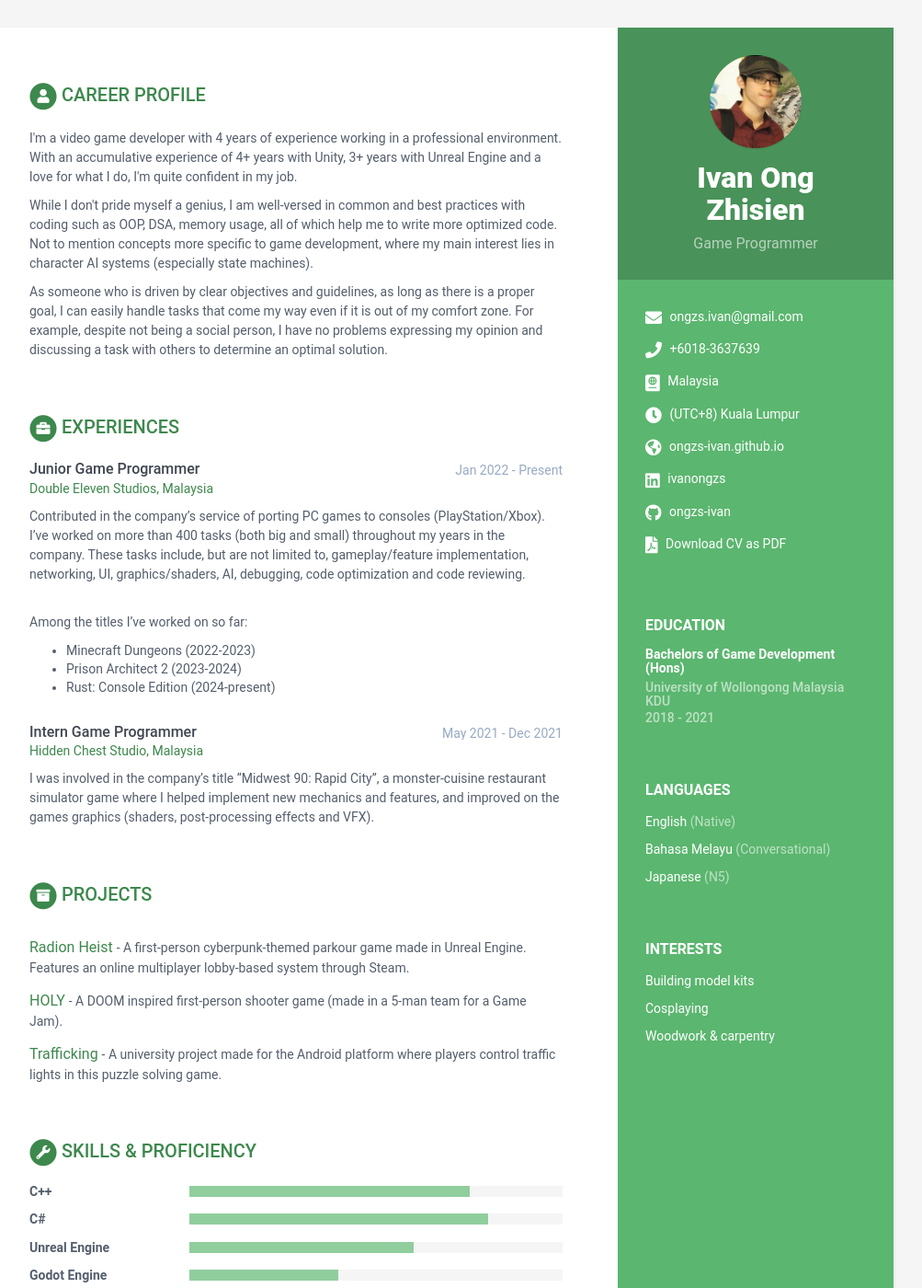
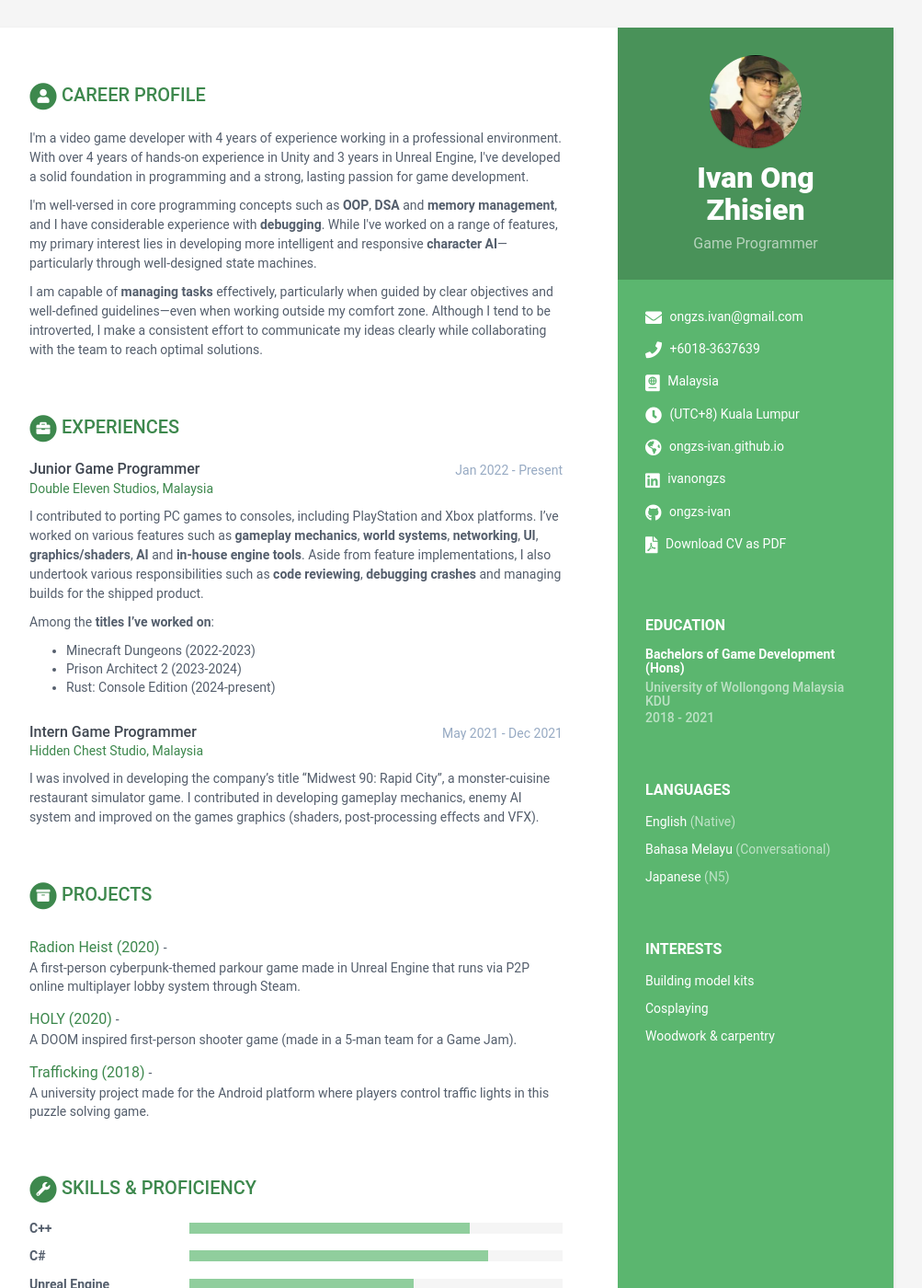
Before and after one commit to ongzs-ivan/onlinecv, a Jekyll site: the page built from index.html, in a window 1280 px wide and 1400 px high. Shown: the whole window at 92% size, without its empty margins (168-1171 px from the left). Built offline with Jekyll 4.4.1, drawn with Linux system fonts in a browser that asks for light colours; some of the changed text lies outside the part shown.

Commit message:
Update data.yml
Further improvements

```diff
--- a/_data/data.yml
+++ b/_data/data.yml
@@ -46,18 +46,18 @@ career-profile:
     title: Career Profile
     summary: |
       <p>
-      I'm a video game developer with 4 years of experience working in a professional environment. <br>
-      With an accumulative experience of 4+ years with Unity, 3+ years with Unreal Engine and a love for what I do, I'm quite confident in my job.
+      I'm a video game developer with 4 years of experience working in a professional environment.
+      With over 4 years of hands-on experience in Unity and 3 years in Unreal Engine, I've developed a solid foundation in programming and a strong, lasting passion for game development.
       </p>
 
       <p>
-      While I don't pride myself a genius, I am well-versed in common and best practices with coding such as OOP, DSA, memory usage, all of which help me to write more optimized code.
-      Not to mention concepts more specific to game development, where my main interest lies in character AI systems (especially state machines).
+      I'm well-versed in core programming concepts such as <strong>OOP</strong>, <strong>DSA</strong> and <strong>memory management</strong>, and I have considerable experience with <strong>debugging</strong>.
+      While I've worked on a range of features, my primary interest lies in developing more intelligent and responsive <strong>character AI</strong>—particularly through well-designed state machines.
       </p>
 
       <p>
-      As someone who is driven by clear objectives and guidelines, as long as there is a proper goal, I can easily handle tasks that come my way even if it is out of my comfort zone.
-      For example, despite not being a social person, I have no problems expressing my opinion and discussing a task with others to determine an optimal solution.
+      I am capable of <strong>managing tasks</strong> effectively, particularly when guided by clear objectives and well-defined guidelines—even when working outside my comfort zone.
+      Although I tend to be introverted, I make a consistent effort to communicate my ideas clearly while collaborating with the team to reach optimal solutions.
       </p>
 
 education:
@@ -90,13 +90,12 @@ experiences:
         company: Double Eleven Studios, Malaysia
         link: https://double11.com/
         details: |
-          Contributed in the company's service of porting PC games to consoles (PlayStation/Xbox).
+          I contributed to porting PC games to consoles, including PlayStation and Xbox platforms.
+          I've worked on various features such as <strong>gameplay mechanics</strong>, <strong>world systems</strong>, <strong>networking</strong>, <strong>UI</strong>, <strong>graphics/shaders</strong>, <strong>AI</strong> and <strong>in-house engine tools</strong>.
+          Aside from feature implementations, I also undertook various responsibilities such as <strong>code reviewing</strong>, <strong>debugging crashes</strong> and managing builds for the shipped product.
           <br>
-          I've worked on more than 400 tasks (both big and small) throughout my years in the company.
-          These tasks include, but are not limited to, gameplay/feature implementation, networking, UI, graphics/shaders, AI, debugging, code optimization and code reviewing.
-          <br><br>
 
-          Among the titles I've worked on so far:
+          Among the <strong>titles I've worked on</strong>:
             - Minecraft Dungeons (2022-2023)
             - Prison Architect 2 (2023-2024)
             - Rust: Console Edition (2024-present)
@@ -106,25 +105,25 @@ experiences:
         company: Hidden Chest Studio, Malaysia
         link: https://www.linkedin.com/company/hidden-chest-studio/
         details: |
-          I was involved in the company's title "Midwest 90: Rapid City", a monster-cuisine restaurant simulator game
-          where I helped implement new mechanics and features, and improved on the games graphics (shaders, post-processing effects and VFX).
+          I was involved in developing the company's title "Midwest 90: Rapid City", a monster-cuisine restaurant simulator game.
+          I contributed in developing gameplay mechanics, enemy AI system and improved on the games graphics (shaders, post-processing effects and VFX).
 
 projects:
     title: Projects
     intro: >
 
     assignments:
-      - title: Radion Heist
+      - title: Radion Heist (2020)
         link: "https://4dots.itch.io/radion-heist"
-        tagline: "A first-person cyberpunk-themed parkour game made in Unreal Engine.<br>Features an online multiplayer lobby-based system through Steam."
+        tagline: <br>A first-person cyberpunk-themed parkour game made in Unreal Engine that runs via P2P online multiplayer lobby system through Steam.
 
-      - title: HOLY
+      - title: HOLY (2020)
         link: "https://aidansanjay.itch.io/holy"
-        tagline: "A DOOM inspired first-person shooter game (made in a 5-man team for a Game Jam)."
+        tagline: <br>A DOOM inspired first-person shooter game (made in a 5-man team for a Game Jam).
 
-      - title: Trafficking
+      - title: Trafficking (2018)
         link: "https://uowmgames.itch.io/trafficking"
-        tagline: "A university project made for the Android platform where players control traffic lights in this puzzle solving game."
+        tagline: <br>A university project made for the Android platform where players control traffic lights in this puzzle solving game.
 
 skills:
     title: Skills &amp; Proficiency
@@ -160,11 +159,14 @@ tools:
     info:
       - item: Git
       - item: TortoiseSVN
+      - item: SourceTree
       - item: Visual Studio
       - item: Visual Code
+      - item: Azure DevOps
       - item: JIRA
       - item: WinMerge
       - item: BitBucket
       - item: Phabricator/Differential
       - item: PIX
       - item: RenderDoc
+      - item: TeamCity
```
